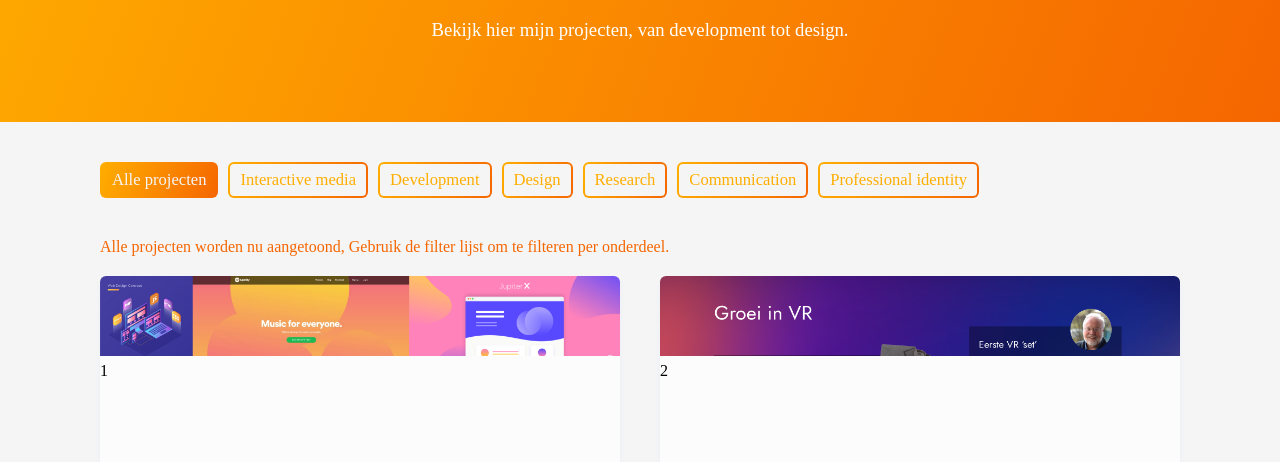
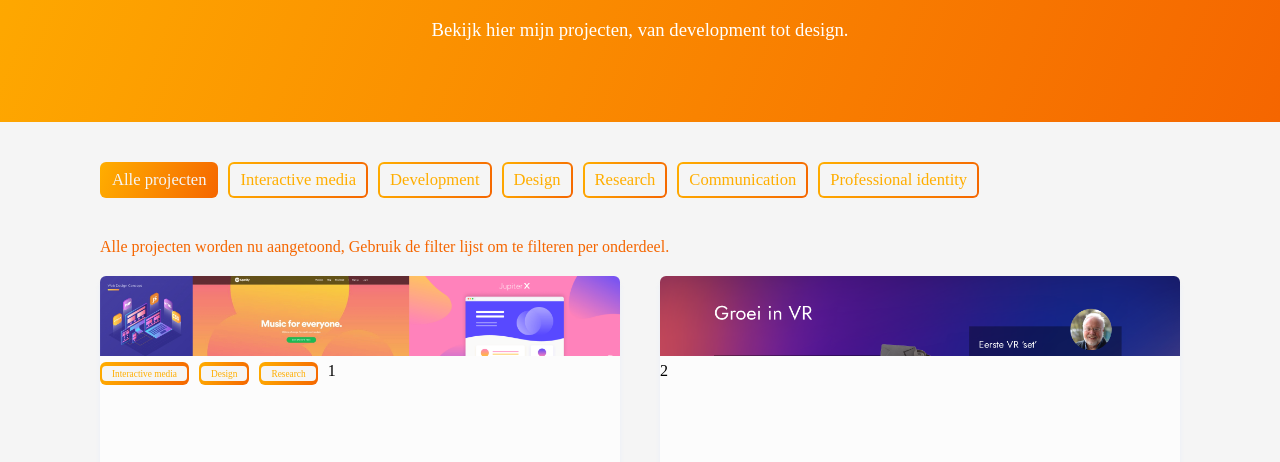
Before and after one commit to Burrely/Portfolio-website, a plain HTML site: page portfolio.html in a window 1280 px wide. Shown: the part 338-800 px from the top of the page. Drawn offline with Linux system fonts and the light colour scheme; a web font is replaced by a local one.

Commit message:
Created the design for the tags lists within articles including their hover animations.
- Created the tag design for the tags list within articles.
- Changed tagList classes divs to sections.
- Created some extra placeholder tags to test.

```diff
--- a/Assets/Stylesheets/stylesheet.css
+++ b/Assets/Stylesheets/stylesheet.css
@@ -203,6 +203,45 @@ a.active * {
             transform: translateY();
         }
 
+        /* Article tags list */
+
+        section#Articles > article section.tagsList {
+            display: flex;
+            flex-direction: row;
+            flex-wrap: nowrap;
+            overflow-x: hidden;
+        }
+
+        section#Articles > article section.tagsList > * {
+            display: flex;
+            align-items: center;
+            height: 23px;
+            margin-right: 10px;
+            transition-property: transform;
+            transition-duration: 0.2s;
+            border-radius: 6px;
+            background: var(--primary-gradient);
+            font-weight: 500;
+            color: var(--primary-color);
+            cursor: pointer;
+        }
+
+        section#Articles > article section.tagsList > * > * {
+            margin: 2px;
+            padding: 2.835px 10px;
+            transition-property: background-color;
+            transition-duration: 0.2s;
+            background-color: var(--contrast-color-light);
+            border-radius: 4px;
+            font-size: 7pt;
+            font-weight: 500;
+            color: var(--primary-color);
+        }
+
+        section#Articles > article section.tagsList > *:hover > * {
+            background-color: var(--contrast-color-light-seethrough);
+        }
+
 /* Home specific */
 
 .home header {
--- a/portfolio.html
+++ b/portfolio.html
@@ -39,6 +39,11 @@
                     <div class="headerImage">
                         <img src="Assets/Graphics/moodboard portfolio site.png"/>
                     </div>
+                    <section class="tagsList">
+                        <div class="button-primary"><h4>Interactive media</h4></div>
+                        <div class="button-primary"><h4>Design</h4></div>
+                        <div class="button-primary"><h4>Research</h4></div>
+                    </div>
                     1
                 </article>
                 <article>
```
